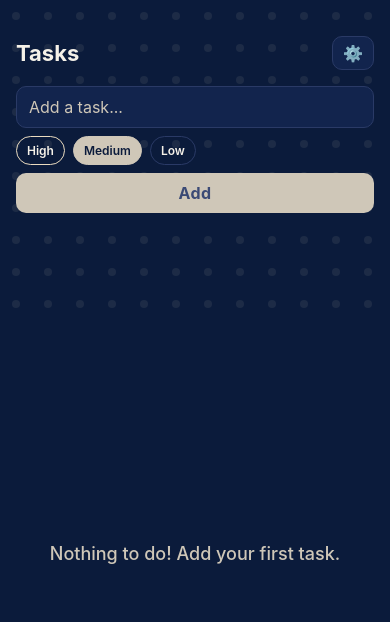
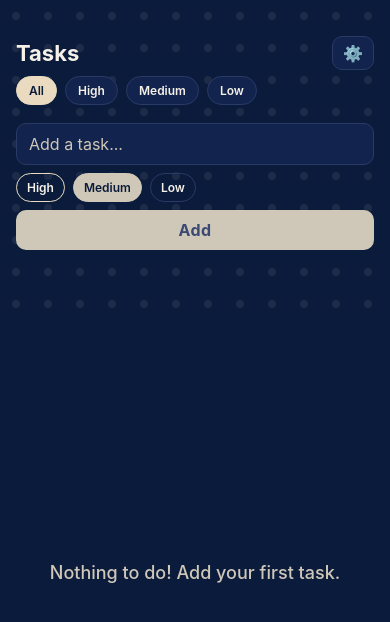
Before and after one commit to MuhEid/chapter-one-rn-task, a React Native app: screen / in a window 390 px wide. Shown: the top 622 px of the page. Built offline with nearby package versions, Linux system fonts and the light colour scheme.

Commit message:
Implement task filtering by priority in Tasks component. Update task addition logic to include priority and adjust sorting to reflect filtering.

```diff
--- a/src/screens/Tasks.tsx
+++ b/src/screens/Tasks.tsx
@@ -2,17 +2,19 @@ import React, { useState, useMemo } from 'react';
 import { View, FlatList, StyleSheet, Text, Pressable } from 'react-native';
 import AddTaskBar from '../components/AddTaskBar';
 import TaskItem from '../components/TaskItem';
-import { Task } from '../types/task';
+import { Task, Priority } from '../types/task';
 
 export default function Tasks() {
     const [tasks, setTasks] = useState<Task[]>([]);
+    const [priorityFilter, setPriorityFilter] = useState<Priority | 'all'>('all');
 
-    const handleAdd = (title: string) => {
+    const handleAdd = (title: string, priority: Priority) => {
         const newTask: Task = {
             id: String(Date.now()),
             title,
             done: false,
             createdAt: Date.now(),
+            priority: priority ?? 'medium',
         };
         setTasks((prev) => [newTask, ...prev]);
     };
@@ -29,15 +31,14 @@ export default function Tasks() {
         setTasks((prev) => prev.filter((task) => task.id !== id));
     };
 
-    // Incomplete at top, completed at bottom; newest first within each group
-    const sortedTasks = useMemo(
-        () =>
-            [...tasks].sort((a, b) => {
-                if (a.done !== b.done) return Number(a.done) - Number(b.done);
-                return b.createdAt - a.createdAt;
-            }),
-        [tasks]
-    );
+    // Filter by priority, then sort: incomplete first, then complete; newest first within group
+    const visibleTasks = useMemo(() => {
+        const filtered = priorityFilter === 'all' ? tasks : tasks.filter(t => t.priority === priorityFilter);
+        return [...filtered].sort((a, b) => {
+            if (a.done !== b.done) return Number(a.done) - Number(b.done);
+            return b.createdAt - a.createdAt;
+        });
+    }, [tasks, priorityFilter]);
 
     return (
         <View style={styles.container}>
@@ -53,9 +54,18 @@ export default function Tasks() {
                     <Text style={styles.settingsIcon}>⚙️</Text>
                 </Pressable>
             </View>
+
+            <View style={styles.filterRow}>
+                <FilterChip label="All" active={priorityFilter === 'all'} onPress={() => setPriorityFilter('all')} />
+                <FilterChip label="High" active={priorityFilter === 'high'} onPress={() => setPriorityFilter('high')} />
+                <FilterChip label="Medium" active={priorityFilter === 'medium'} onPress={() => setPriorityFilter('medium')} />
+                <FilterChip label="Low" active={priorityFilter === 'low'} onPress={() => setPriorityFilter('low')} />
+            </View>
+
             <AddTaskBar onAdd={handleAdd} />
+
             <FlatList
-                data={sortedTasks}
+                data={visibleTasks}
                 keyExtractor={(item) => item.id}
                 renderItem={({ item }) => (
                     <TaskItem
@@ -70,9 +80,26 @@ export default function Tasks() {
                     </View>
                 }
                 keyboardShouldPersistTaps="handled"
-                contentContainerStyle={sortedTasks.length === 0 ? { flex: 1 } : undefined}
+                contentContainerStyle={visibleTasks.length === 0 ? { flex: 1 } : undefined}
             />
         </View>
+    );
+}
+
+function FilterChip({ label, active, onPress }: { label: string; active: boolean; onPress: () => void }) {
+    return (
+        <Pressable
+            onPress={onPress}
+            accessibilityRole="button"
+            accessibilityLabel={`Filter ${label}`}
+            style={({ pressed }) => [
+                styles.filterChip,
+                active && styles.filterChipActive,
+                pressed && { opacity: 0.85 },
+            ]}
+        >
+            <Text style={[styles.filterChipText, active && styles.filterChipTextActive]}>{label}</Text>
+        </Pressable>
     );
 }
 
@@ -120,6 +147,33 @@ const styles = StyleSheet.create({
         fontSize: 16,
         color: '#F5F1E8',
     },
+    filterRow: {
+        flexDirection: 'row',
+        alignItems: 'center',
+        gap: 8,
+        paddingHorizontal: 16,
+        paddingBottom: 8,
+    },
+    filterChip: {
+        borderWidth: 1,
+        borderColor: '#2A3A66',
+        borderRadius: 999,
+        paddingVertical: 6,
+        paddingHorizontal: 12,
+        backgroundColor: '#12244D',
+    },
+    filterChipActive: {
+        borderColor: '#EADBC0',
+        backgroundColor: '#EADBC0',
+    },
+    filterChipText: {
+        color: '#F5F1E8',
+        fontSize: 12,
+        fontWeight: '600',
+    },
+    filterChipTextActive: {
+        color: '#0B1B3B',
+    },
     emptyContainer: {
         flex: 1,
         alignItems: 'center',
```
